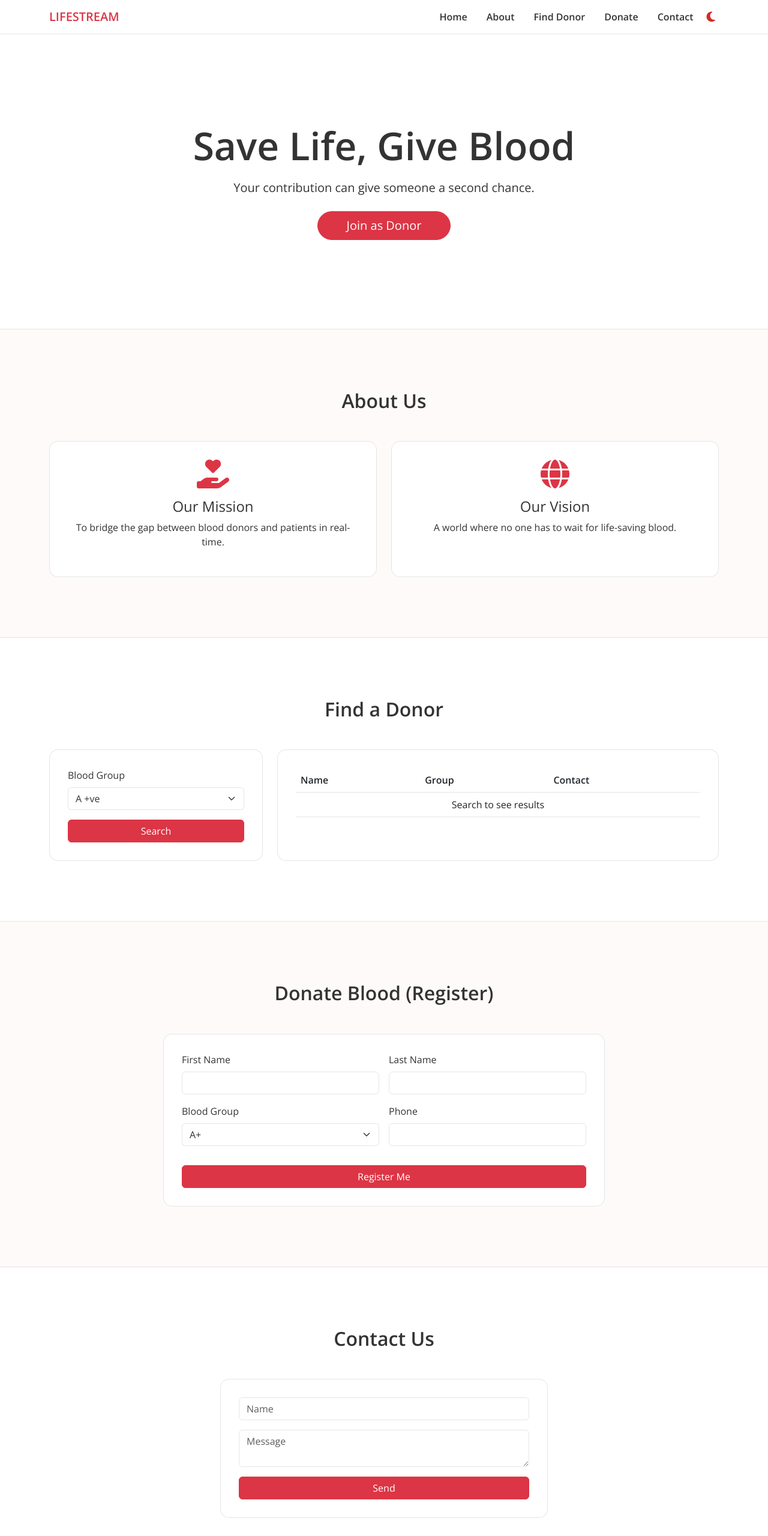
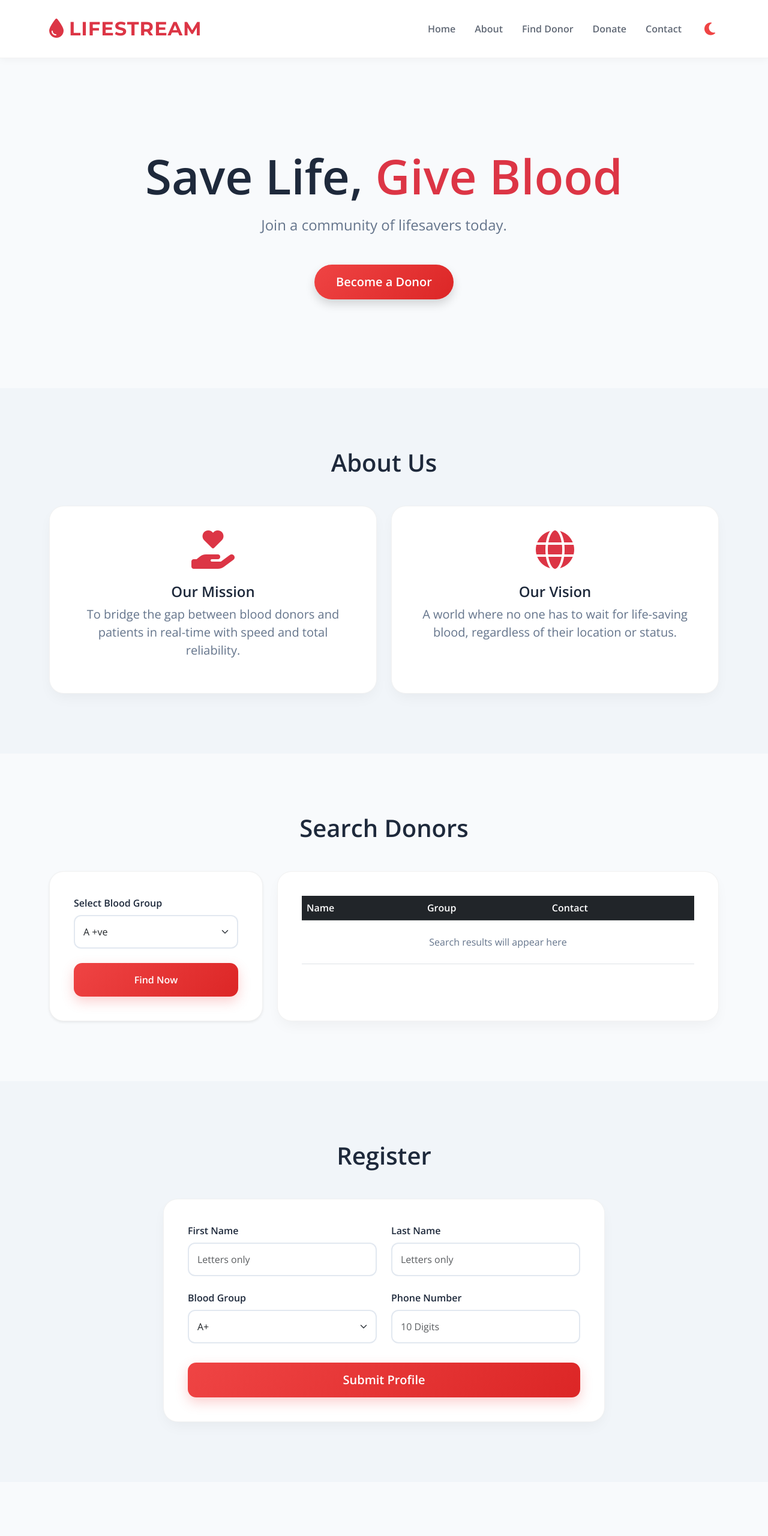
Before and after one commit to Ruhi-Naaz/lifestream, a plain HTML site: page index.html in a window 1280 px wide. Shown: the top 2560 px of the page at 60% size. Drawn offline with nearby package versions, Linux system fonts and the light colour scheme.

Commit message:
Update index.html
dark mode works correctly. added bottom to top button. added shadows and hover effects. added validation and pop ups

```diff
--- a/index.html
+++ b/index.html
@@ -11,67 +11,149 @@
 
     <style>
         :root {
-            --primary: #d62828;
-            --bg-page: #ffffff;
-            --text-color: #333333;
+            --primary: #ef4444;
+            --primary-dark: #dc2626;
+            --secondary: #0f172a;
+            --bg-page: #f8fafc;
+            --accent-bg: #f1f5f9;
+            --text-main: #1e293b;
+            --text-muted: #64748b; /* Light mode muted */
             --card-bg: #ffffff;
-            --border-color: rgba(0,0,0,0.1);
+            --nav-bg: #ffffff;
+            --border-color: rgba(0,0,0,0.05);
         }
 
         [data-theme="dark"] {
-            --bg-page: #121212;
-            --text-color: #f8f9fa;
-            --card-bg: #1e1e1e;
+            --bg-page: #0f172a;
+            --accent-bg: #1e293b;
+            --text-main: #f8fafc;
+            --text-muted: #94a3b8; /* Dark mode readable muted */
+            --card-bg: #1e293b;
+            --nav-bg: #0f172a;
             --border-color: rgba(255,255,255,0.1);
         }
 
         body {
             font-family: 'Open Sans', sans-serif;
             background-color: var(--bg-page);
-            color: var(--text-color);
+            color: var(--text-main);
             transition: 0.3s ease;
             scroll-behavior: smooth;
         }
 
-        /* Nav & Sections */
-        .navbar { background: var(--card-bg) !important; border-bottom: 1px solid var(--border-color); }
-        .nav-link { color: var(--text-color) !important; font-weight: 600; }
-        .section-padding { padding: 100px 0; border-bottom: 1px solid var(--border-color); }
+        /* Fix for disappearing text in Dark Mode */
+        .text-muted, p, .fs-5, .fs-4 {
+            color: var(--text-muted) !important;
+        }
+
+        [data-theme="dark"] .text-danger { color: #ff5f5f !important; }
+        [data-theme="dark"] h1, [data-theme="dark"] h2, [data-theme="dark"] h4 { color: #ffffff; }
+
+        .navbar {
+            background: var(--nav-bg) !important;
+            border-bottom: 1px solid var(--border-color);
+            padding: 1.2rem 0;
+            box-shadow: 0 4px 12px rgba(0,0,0,0.03);
+        }
+        .navbar-brand { font-family: 'Montserrat', sans-serif; font-weight: 700; letter-spacing: 1px; }
+        .navbar-brand i { margin-right: 8px; }
+
+        .nav-link {
+            font-weight: 600;
+            color: var(--text-main) !important;
+            opacity: 0.7;
+            transition: 0.3s;
+        }
+        .nav-link:hover {
+            opacity: 1;
+            color: var(--primary) !important;
+            transform: translateY(-2px);
+        }
+
+        .section-padding { padding: 100px 0; }
+        section:nth-of-type(even) { background-color: var(--accent-bg); }
 
         .feature-card {
             background: var(--card-bg);
-            border-radius: 15px;
-            padding: 30px;
+            border-radius: 24px;
+            padding: 40px;
             border: 1px solid var(--border-color);
             height: 100%;
+            box-shadow: 0 10px 25px -5px rgba(0,0,0,0.05);
+            transition: all 0.4s cubic-bezier(0.175, 0.885, 0.32, 1.275);
+        }
+        .feature-card:hover {
+            transform: translateY(-10px);
+            box-shadow: 0 20px 40px rgba(0,0,0,0.08);
+            border-color: var(--primary);
         }
 
-        /* Form & Table Visibility */
+        .btn-danger {
+            background: linear-gradient(135deg, #ef4444 0%, #dc2626 100%);
+            border: none;
+            border-radius: 14px;
+            padding: 14px 36px;
+            font-weight: 700;
+            box-shadow: 0 8px 20px rgba(239, 68, 68, 0.25);
+            transition: 0.3s;
+        }
+        .btn-danger:hover {
+            transform: scale(1.05);
+            box-shadow: 0 12px 24px rgba(239, 68, 68, 0.35);
+        }
+
         .form-control, .form-select {
-            background-color: transparent !important;
-            border: 1px solid var(--border-color);
-            color: var(--text-color) !important;
+            border-radius: 12px;
+            border: 2px solid #e2e8f0;
+            padding: 14px;
         }
-        .table { color: var(--text-color) !important; border-color: var(--border-color); }
 
-        /* Footer Icon Visibility Fix */
+        footer { background-color: var(--secondary); color: white !important; padding: 70px 0; }
         .footer-icon {
-            color: var(--text-color) !important;
-            font-size: 1.5rem;
-            margin: 0 12px;
+            color: white !important;
+            opacity: 0.6;
+            font-size: 2rem;
+            margin: 0 20px;
             transition: 0.3s;
             text-decoration: none;
+            display: inline-block;
         }
-        .footer-icon:hover { color: var(--primary) !important; }
+        .footer-icon:hover {
+            opacity: 1;
+            color: var(--primary) !important;
+            transform: translateY(-8px);
+        }
 
-        #theme-toggle { cursor: pointer; color: var(--primary); border: none; background: none; font-size: 1.2rem; }
+        #backToTop {
+            position: fixed;
+            bottom: 40px;
+            right: 40px;
+            width: 55px;
+            height: 55px;
+            background: var(--primary);
+            color: white;
+            border-radius: 50%;
+            display: none;
+            align-items: center;
+            justify-content: center;
+            font-size: 1.5rem;
+            cursor: pointer;
+            box-shadow: 0 8px 20px rgba(239, 68, 68, 0.4);
+            z-index: 1000;
+            transition: 0.3s;
+            border: none;
+        }
+
+        #theme-toggle { color: var(--primary); font-size: 1.5rem; border: none; background: none; cursor: pointer; }
     </style>
 </head>
 <body data-theme="light">
 
     <nav class="navbar navbar-expand-lg sticky-top">
         <div class="container">
-            <a class="navbar-brand fw-bold text-danger" href="#home">LIFESTREAM</a>
+            <a class="navbar-brand text-danger fs-2" href="#home">
+                <i class="fas fa-droplet"></i>LIFESTREAM
+            </a>
             <button class="navbar-toggler" type="button" data-bs-toggle="collapse" data-bs-target="#navLinks">
                 <span class="navbar-toggler-icon"></span>
             </button>
@@ -82,7 +164,7 @@
                     <li class="nav-item"><a class="nav-link px-3" href="#find-donor">Find Donor</a></li>
                     <li class="nav-item"><a class="nav-link px-3" href="#donate">Donate</a></li>
                     <li class="nav-item"><a class="nav-link px-3" href="#contact">Contact</a></li>
-                    <li class="nav-item">
+                    <li class="nav-item ms-lg-3">
                         <button id="theme-toggle" onclick="toggleTheme()"><i id="theme-icon" class="fas fa-moon"></i></button>
                     </li>
                 </ul>
@@ -92,28 +174,28 @@
 
     <section id="home" class="section-padding text-center">
         <div class="container py-5">
-            <h1 class="display-3 fw-bold mb-3">Save Life, Give Blood</h1>
-            <p class="lead mb-4">Your contribution can give someone a second chance.</p>
-            <a href="#donate" class="btn btn-danger btn-lg rounded-pill px-5">Join as Donor</a>
+            <h1 class="display-1 fw-bold mb-3">Save Life, <span class="text-danger">Give Blood</span></h1>
+            <p class="lead mb-5 fs-4 text-muted">Join a community of lifesavers today.</p>
+            <a href="#donate" class="btn btn-danger btn-lg rounded-pill shadow">Become a Donor</a>
         </div>
     </section>
 
-    <section id="about" class="section-padding" style="background-color: rgba(214, 40, 40, 0.02);">
+    <section id="about" class="section-padding">
         <div class="container text-center">
-            <h2 class="fw-bold mb-5">About Us</h2>
+            <h2 class="fw-bold mb-5 fs-1">About Us</h2>
             <div class="row g-4">
                 <div class="col-md-6">
                     <div class="feature-card">
-                        <i class="fas fa-hand-holding-heart fa-3x text-danger mb-3"></i>
-                        <h4>Our Mission</h4>
-                        <p>To bridge the gap between blood donors and patients in real-time.</p>
+                        <i class="fas fa-hand-holding-heart fa-4x text-danger mb-4"></i>
+                        <h4 class="fw-bold">Our Mission</h4>
+                        <p class="text-muted fs-5">To bridge the gap between blood donors and patients in real-time with speed and total reliability.</p>
                     </div>
                 </div>
                 <div class="col-md-6">
                     <div class="feature-card">
-                        <i class="fas fa-globe fa-3x text-danger mb-3"></i>
-                        <h4>Our Vision</h4>
-                        <p>A world where no one has to wait for life-saving blood.</p>
+                        <i class="fas fa-globe fa-4x text-danger mb-4"></i>
+                        <h4 class="fw-bold">Our Vision</h4>
+                        <p class="text-muted fs-5">A world where no one has to wait for life-saving blood, regardless of their location or status.</p>
                     </div>
                 </div>
             </div>
@@ -122,50 +204,64 @@
 
     <section id="find-donor" class="section-padding">
         <div class="container">
-            <h2 class="fw-bold text-center mb-5">Find a Donor</h2>
+            <h2 class="fw-bold text-center mb-5 fs-1">Search Donors</h2>
             <div class="row g-4">
                 <div class="col-md-4">
-                    <div class="feature-card">
-                        <label class="form-label">Blood Group</label>
-                        <select class="form-select mb-3" id="filterBG">
-                            <option value="A+">A +ve</option>
-                            <option value="O+">O +ve</option>
-                            <option value="B+">B +ve</option>
+                    <div class="feature-card shadow-sm">
+                        <label class="form-label fw-bold">Select Blood Group</label>
+                        <select class="form-select mb-4" id="filterBG">
+                            <option value="A+">A +ve</option><option value="A-">A -ve</option>
+                            <option value="B+">B +ve</option><option value="B-">B -ve</option>
+                            <option value="O+">O +ve</option><option value="O-">O -ve</option>
+                            <option value="AB+">AB +ve</option><option value="AB-">AB -ve</option>
                         </select>
-                        <button class="btn btn-danger w-100" onclick="searchDonors()">Search</button>
+                        <button class="btn btn-danger w-100 py-3" onclick="searchDonors()">Find Now</button>
                     </div>
                 </div>
                 <div class="col-md-8">
                     <div class="feature-card">
-                        <table class="table">
-                            <thead><tr><th>Name</th><th>Group</th><th>Contact</th></tr></thead>
+                        <div class="table-responsive">
+                            <table class="table table-hover mb-0">
+                                <thead class="table-dark"><tr><th>Name</th><th>Group</th><th>Contact</th></tr></thead>
                                 <tbody id="resultsTable">
-                                <tr><td colspan="3" class="text-center">Search to see results</td></tr>
+                                    <tr><td colspan="3" class="text-center py-4 text-muted">Search results will appear here</td></tr>
                                 </tbody>
                             </table>
                         </div>
                     </div>
                 </div>
             </div>
+        </div>
     </section>
 
-    <section id="donate" class="section-padding" style="background-color: rgba(214, 40, 40, 0.02);">
+    <section id="donate" class="section-padding">
         <div class="container">
-            <h2 class="fw-bold text-center mb-5">Donate Blood (Register)</h2>
+            <h2 class="fw-bold text-center mb-5 fs-1">Register</h2>
             <div class="row justify-content-center">
                 <div class="col-lg-8">
                     <div class="feature-card">
                         <form id="regForm">
-                            <div class="row g-3">
-                                <div class="col-md-6"><label class="form-label">First Name</label><input type="text" id="regFName" class="form-control" required></div>
-                                <div class="col-md-6"><label class="form-label">Last Name</label><input type="text" id="regLName" class="form-control"></div>
-                                <div class="col-md-6"><label class="form-label">Blood Group</label>
+                            <div class="row g-4">
+                                <div class="col-md-6">
+                                    <label class="form-label fw-bold">First Name</label>
+                                    <input type="text" id="regFName" class="form-control" placeholder="Letters only" oninput="this.value = this.value.replace(/[^a-zA-Z\s]/g, '');" required>
+                                </div>
+                                <div class="col-md-6">
+                                    <label class="form-label fw-bold">Last Name</label>
+                                    <input type="text" id="regLName" class="form-control" placeholder="Letters only" oninput="this.value = this.value.replace(/[^a-zA-Z\s]/g, '');" required>
+                                </div>
+                                <div class="col-md-6">
+                                    <label class="form-label fw-bold">Blood Group</label>
                                     <select id="regBG" class="form-select" required>
-                                        <option>A+</option><option>O+</option><option>B+</option>
+                                        <option>A+</option><option>A-</option><option>B+</option><option>B-</option>
+                                        <option>O+</option><option>O-</option><option>AB+</option><option>AB-</option>
                                     </select>
                                 </div>
-                                <div class="col-md-6"><label class="form-label">Phone</label><input type="text" id="regPhone" class="form-control" required></div>
-                                <div class="col-12"><button type="submit" class="btn btn-danger w-100 mt-3">Register Me</button></div>
+                                <div class="col-md-6">
+                                    <label class="form-label fw-bold">Phone Number</label>
+                                    <input type="tel" id="regPhone" class="form-control" placeholder="10 Digits" maxlength="10" oninput="this.value = this.value.replace(/[^0-9]/g, '');" required>
+                                </div>
+                                <div class="col-12"><button type="submit" class="btn btn-danger btn-lg w-100 mt-2">Submit Profile</button></div>
                             </div>
                         </form>
                     </div>
@@ -176,69 +272,89 @@
 
     <section id="contact" class="section-padding">
         <div class="container text-center">
-            <h2 class="fw-bold mb-5">Contact Us</h2>
+            <h2 class="fw-bold mb-5 fs-1">Get In Touch</h2>
             <div class="row justify-content-center">
                 <div class="col-md-6">
                     <div class="feature-card">
-                        <input type="text" class="form-control mb-3" placeholder="Name">
-                        <textarea class="form-control mb-3" placeholder="Message"></textarea>
-                        <button class="btn btn-danger w-100">Send</button>
+                        <form id="contactForm">
+                            <input type="text" id="contactName" class="form-control mb-3" placeholder="Full Name" oninput="this.value = this.value.replace(/[^a-zA-Z\s]/g, '');" required>
+                            <textarea id="contactMsg" class="form-control mb-3" rows="4" placeholder="Your Message" required></textarea>
+                            <button type="submit" class="btn btn-danger w-100 py-3">Send Inquiry</button>
+                        </form>
                     </div>
                 </div>
             </div>
         </div>
     </section>
 
-    <footer class="py-5 text-center border-top">
-        <div class="mb-4">
+    <footer>
+        <div class="container text-center">
+            <div class="mb-5">
                 <a href="#" class="footer-icon"><i class="fab fa-facebook-f"></i></a>
                 <a href="#" class="footer-icon"><i class="fab fa-twitter"></i></a>
                 <a href="#" class="footer-icon"><i class="fab fa-instagram"></i></a>
                 <a href="#" class="footer-icon"><i class="fab fa-linkedin-in"></i></a>
-            <a href="#" class="footer-icon"><i class="fab fa-pinterest"></i></a>
             </div>
-        <p>&copy; 2026 LifeStream. Always here for you.</p>
+            <p class="mb-0 opacity-75">© 2026 LifeStream Platform. Saving lives through technology.</p>
+        </div>
     </footer>
 
+    <button id="backToTop" onclick="scrollToTop()"><i class="fas fa-chevron-up"></i></button>
+
     <script>
-        // Dummy Database array
         let donors = [
             { name: "Amit Kumar", group: "A+", phone: "9876543210" },
-            { name: "Sita Rao", group: "O+", phone: "8877665544" }
+            { name: "Suresh Raina", group: "A-", phone: "9123456789" },
+            { name: "Sita Rao", group: "O+", phone: "8877665544" },
+            { name: "Anil Kapoor", group: "O-", phone: "7766554433" },
+            { name: "Vikram Singh", group: "B+", phone: "9988776655" },
+            { name: "Deepika P.", group: "B-", phone: "8899001122" },
+            { name: "Priya Sharma", group: "AB+", phone: "9000011111" },
+            { name: "Rohit Verma", group: "AB-", phone: "8000022222" }
         ];
 
-        // Search Function
         function searchDonors() {
             const bg = document.getElementById('filterBG').value;
             const table = document.getElementById('resultsTable');
             const filtered = donors.filter(d => d.group === bg);
-
             table.innerHTML = filtered.length ? filtered.map(d =>
-                `<tr><td>${d.name}</td><td>${d.group}</td><td>${d.phone}</td></tr>`
-            ).join('') : `<tr><td colspan="3" class="text-center">No donors found</td></tr>`;
+                `<tr><td class="fw-bold py-3">${d.name}</td><td><span class="badge bg-danger px-3 py-2">${d.group}</span></td><td>${d.phone}</td></tr>`
+            ).join('') : `<tr><td colspan="3" class="text-center py-4">No donors found.</td></tr>`;
         }
 
-        // Registration Function
         document.getElementById('regForm').onsubmit = function(e) {
             e.preventDefault();
+            if(document.getElementById('regPhone').value.length !== 10) {
+                alert("Please enter a valid 10-digit phone number.");
+                return;
+            }
             const newDonor = {
                 name: document.getElementById('regFName').value + " " + document.getElementById('regLName').value,
                 group: document.getElementById('regBG').value,
                 phone: document.getElementById('regPhone').value
             };
             donors.push(newDonor);
-            alert("Registration successful! You are now in our donor list.");
+            alert("Registration successful!");
             this.reset();
         };
 
-        // Theme Toggle
+        document.getElementById('contactForm').onsubmit = function(e) {
+            e.preventDefault();
+            alert(`Inquiry sent successfully!`);
+            this.reset();
+        };
+
+        const topBtn = document.getElementById("backToTop");
+        window.onscroll = function() {
+            topBtn.style.display = (document.documentElement.scrollTop > 400) ? "flex" : "none";
+        };
+        function scrollToTop() { window.scrollTo({top: 0, behavior: 'smooth'}); }
+
         function toggleTheme() {
             const body = document.body;
-            const icon = document.getElementById('theme-icon');
             const isDark = body.getAttribute('data-theme') === 'dark';
             body.setAttribute('data-theme', isDark ? 'light' : 'dark');
-            icon.classList.toggle('fa-moon', !isDark);
-            icon.classList.toggle('fa-sun', isDark);
+            document.getElementById('theme-icon').className = isDark ? 'fas fa-moon' : 'fas fa-sun';
         }
     </script>
 </body>
```
Lines whose indentation alone changed are shown as unchanged.
